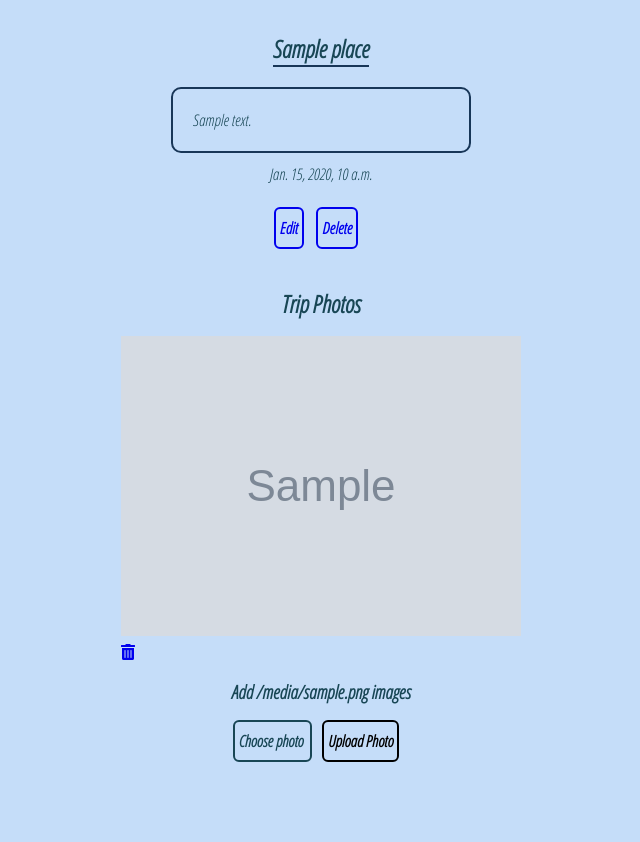
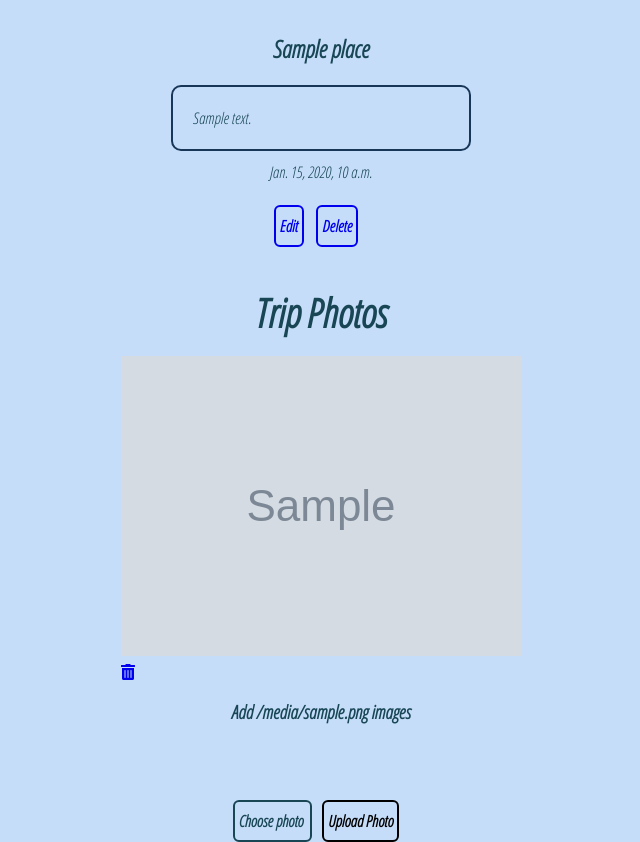
Before and after one commit to sarahgaled/Nomadic-Matt, a Django app: template main_app/templates/blogs/detail.html in a window 1280 px wide. Shown: the part 72-914 px from the top of the page, without its empty margins (319-959 px from the left). Before the commit the page ends 834 px from the top, so only its background shows below. Run offline with Django 3.2, Linux system fonts and the light colour scheme; the template is opened without the code that fills it: most values are stand-ins (such as "Sample title", 1, 10 or a date in 2020); grey boxes marked "Sample" are stand-in pictures; data that the repository does not hold is empty.

Commit message:
Fixing blog details

```diff
--- a/main_app/static/css/blogs-detail.css
+++ b/main_app/static/css/blogs-detail.css
@@ -50,8 +50,8 @@
   max-width: 100%;
 }
 
-.place{
-  border-bottom: 2px solid #183658;
+div.place{
+  font-size: 50px;
 }
 
 .image{
@@ -82,11 +82,16 @@
 }
 
 .trip-photos{
-  font-size: 1.5rem;
+  display: flex;
+  flex-direction: column;
+  justify-content: center;
+  text-align: center;
+  font-size: 2.5rem;
 }
 
 .photo-upload{
   display: flex;
+  flex-direction: column;
   justify-content: center;
   text-align: center;
   margin-top: 1rem;
@@ -109,7 +114,7 @@
   }
 
 #file-name {
-    margin-bottom: 50px;
+    margin-right: 10px;
     /* display: flex;
     justify-content: center;
     align-items: center;
```
